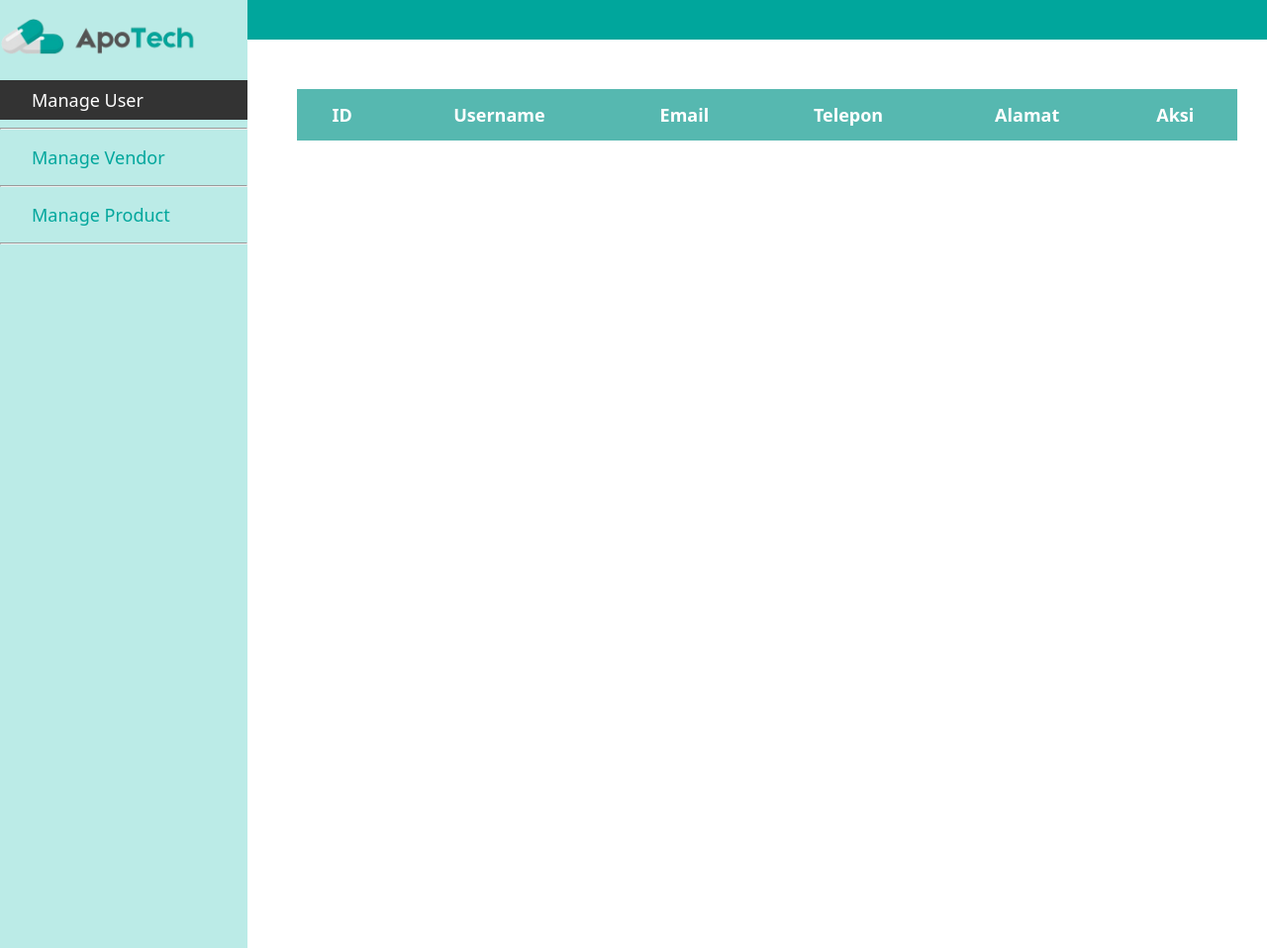
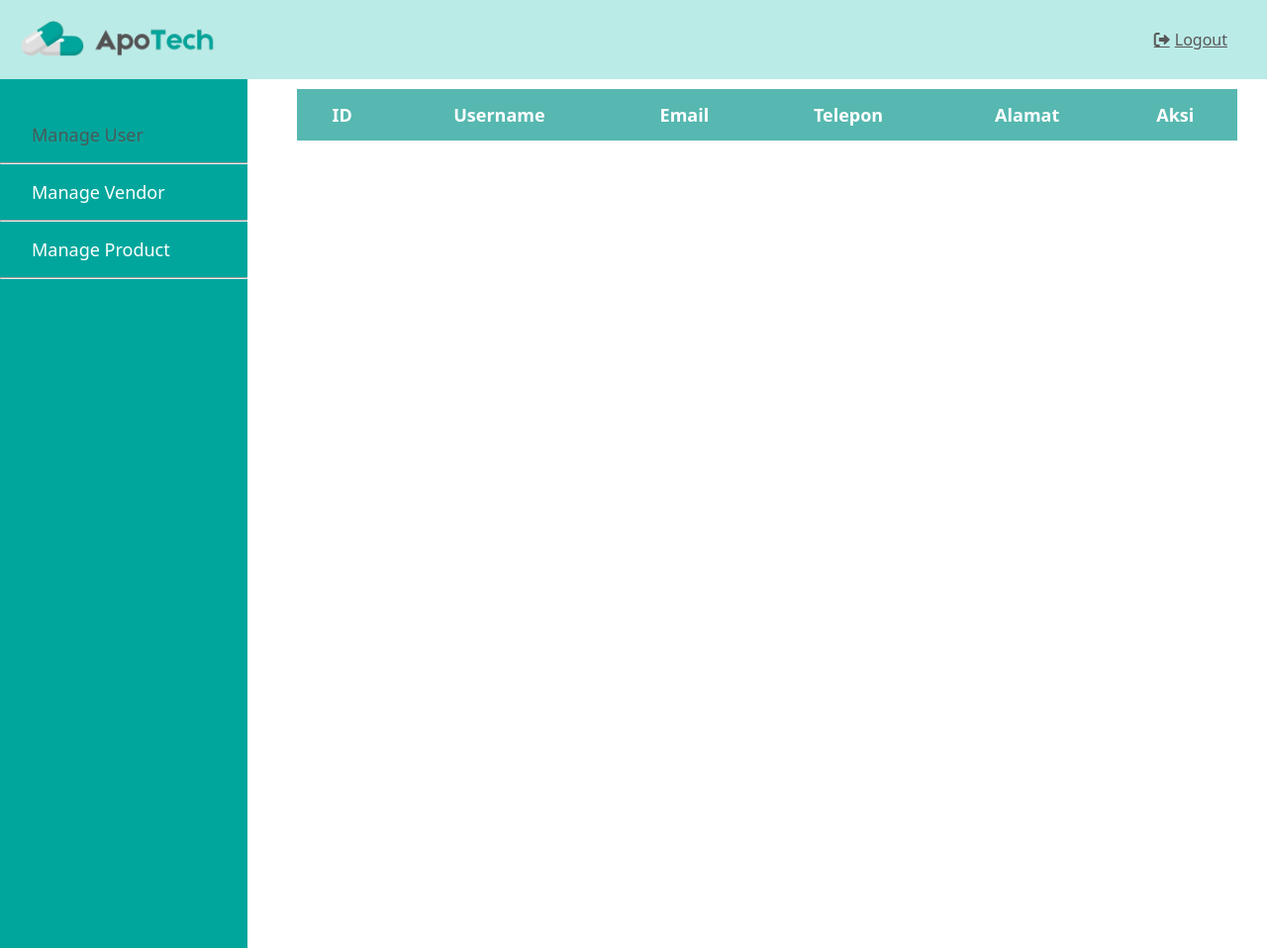
Before and after one commit to sintaayurismawati/web_apotech, a PHP site: page /admin/admin.html in a window 1280 px wide. Shown: the whole page at 99% size. Run offline with PHP 8.4, Linux system fonts and the light colour scheme; lists and menus that the app fills with data are empty.

Commit message:
perbaiki design, nambah icon laporan di manage vendor

```diff
--- a/admin/admin.html
+++ b/admin/admin.html
@@ -14,20 +14,32 @@
     <nav class="navbar">
       <div class="container">
         <!-- <i class="fas fa-bars" id="menu-icon"></i> -->
-        <!-- <img
+        <img
           src="../images/Logo_ApoTech.png"
           style="height: 40px; width: 200px"
           class="logo"
-        /> -->
+        />
+        <a
+          id="logout-link"
+          href="../php/logout.php"
+          style="
+            float: right;
+            display: flex;
+            align-items: center;
+            color: #575757;
+          "
+        >
+          <i
+            class="fas fa-sign-out-alt"
+            style="margin-right: 5px; color: #575757"
+            title="Logout"
+          ></i>
+          <span>Logout</span>
+        </a>
       </div>
     </nav>
     <div id="sidebar" class="sidebar">
       <!-- <a href="#" class="close-btn" id="close-btn">&times;</a> -->
-      <img
-        src="../images/Logo_ApoTech.png"
-        style="height: 40px; width: 200px"
-        class="logo"
-      />
       <div style="margin-top: 18px">
         <ul id="menu-list">
           <li class="active">
@@ -63,7 +75,6 @@
           </tbody>
         </table>
       </div>
-
       <div id="vendor" class="vendor" style="display: none">
         <table
           id="vendor-table"
@@ -87,7 +98,6 @@
           </tbody>
         </table>
       </div>
-
       <div id="user" class="user" style="display: none">
         <table
           id="user-table"
--- a/css/admin.css
+++ b/css/admin.css
@@ -7,7 +7,8 @@ html {
 }
 
 .navbar {
-  background-color: #00a69c;
+  /* background-color: #00a69c; */
+  background-color: #bbebe7;
   padding: 0px;
   position: fixed;
   top: 0;
@@ -36,12 +37,14 @@ main {
 }
 
 .sidebar {
+  margin-top: 80px;
   height: 100%;
   width: 250px;
   position: fixed;
   top: 0;
   left: 0;
-  background-color: #bbebe7;
+  /* background-color: #bbebe7; */
+  background-color: #00a69c;
   overflow-x: hidden;
   transition: 0.5s;
   padding-top: 18px;
@@ -52,14 +55,15 @@ main {
   padding: 8px 8px 8px 32px;
   text-decoration: none;
   font-size: 18px;
-  color: #00a69c;
+  /* color: #00a69c; */
+  color: white;
   display: block;
   transition: 0.3s;
 }
 
-.sidebar a:hover {
+/* .sidebar a:hover {
   background-color: #575757;
-}
+} */
 
 .close-btn {
   position: absolute;
@@ -99,6 +103,10 @@ th {
   color: white;
 }
 
+table tbody tr:nth-child(odd) {
+  background-color: #ffffff; /* Warna baris ganjil */
+}
+
 tr:nth-child(even) {
   background-color: #f2f2f2; /* Warna baris genap */
 }
@@ -129,6 +137,6 @@ ul li a {
 
 /* Warna font putih ketika item terpilih */
 ul li.active a {
-  color: white;
-  background-color: #333; /* optional: memberikan background gelap untuk item terpilih */
+  color: #4a5a59;
+  /* background-color: #333; */
 }
--- a/js/admin.js
+++ b/js/admin.js
@@ -243,6 +243,13 @@ function get_vendor() {
               disableVendor(vendor.id)
             );
             cellAksi.appendChild(disableIcon);
+
+            const reportIcon = document.createElement("i");
+            reportIcon.classList.add("fas", "fa-file-alt", "report-icon");
+            reportIcon.style.cursor = "pointer";
+            reportIcon.style.marginLeft = "10px";
+            reportIcon.addEventListener("click", () => viewReport(vendor.id)); // Ganti dengan fungsi yang sesuai
+            cellAksi.appendChild(reportIcon);
           } else if (vendor.status === "Nonaktif") {
             // Tampilkan enableIcon (fa-unlock) jika status adalah nonaktif
             const enableIcon = document.createElement("i");
@@ -250,6 +257,13 @@ function get_vendor() {
             enableIcon.style.cursor = "pointer";
             enableIcon.addEventListener("click", () => enableVendor(vendor.id));
             cellAksi.appendChild(enableIcon);
+
+            const reportIcon = document.createElement("i");
+            reportIcon.classList.add("fas", "fa-file-alt", "report-icon");
+            reportIcon.style.cursor = "pointer";
+            reportIcon.style.marginLeft = "10px";
+            reportIcon.addEventListener("click", () => viewReport(vendor.id)); // Ganti dengan fungsi yang sesuai
+            cellAksi.appendChild(reportIcon);
           } else if (vendor.status === "Belum Dikonfirmasi") {
             // Tampilkan confirmIcon (fa-check-circle) jika status belum dikonfirmasi
             const confirmIcon = document.createElement("i");
```
